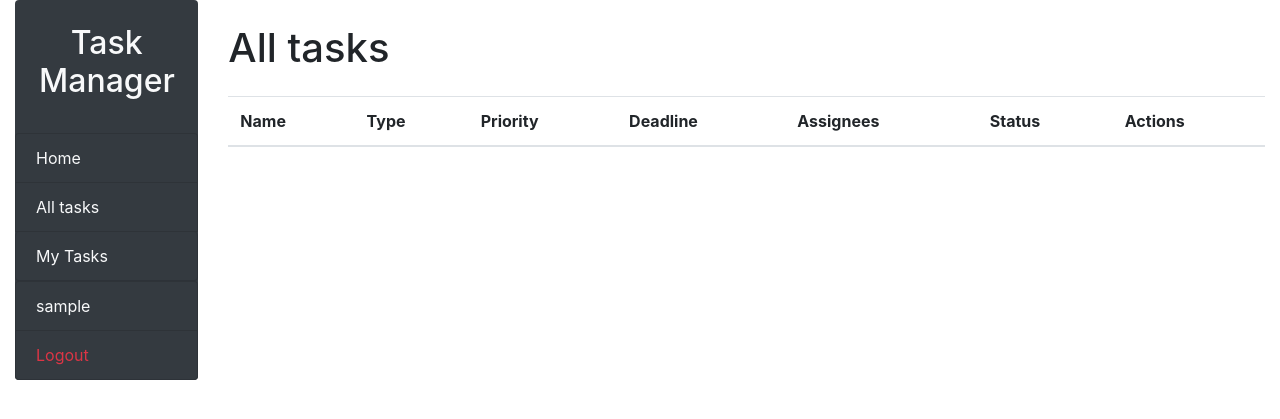
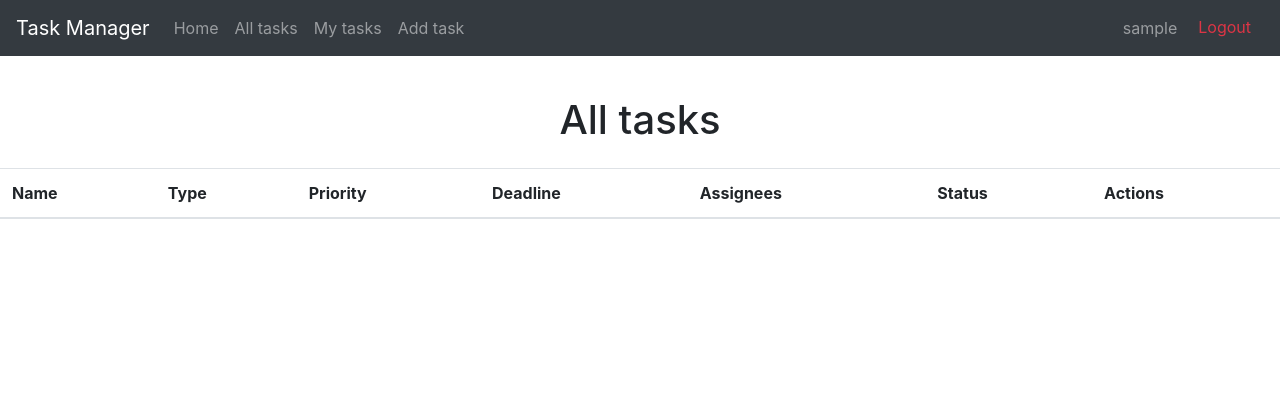
Before and after one commit to DanSheremeta/task-manager, a Django app: page / in a window 1280 px wide. Shown: the top 419 px of the page. Run offline with Django 5.2, Linux system fonts and the light colour scheme; the visitor is signed in with stand-in values (Sample User, id 1); data that the repository does not hold is empty.

Commit message:
Implemented full system of authentication and registration on site

```diff
--- a/tasks/urls.py
+++ b/tasks/urls.py
@@ -1,9 +1,13 @@
 from django.urls import path
 
-from tasks.views import TaskListView
+from tasks.views import (
+    TaskListView,
+    WorkerRegistrationView,
+)
 
 urlpatterns = [
-    path("", TaskListView.as_view(), name="task-list")
+    path("", TaskListView.as_view(), name="task-list"),
+    path("register/", WorkerRegistrationView.as_view(), name="worker-registration"),
 ]
 
 app_name = "tasks"
--- a/tasks/views.py
+++ b/tasks/views.py
@@ -1,7 +1,11 @@
+from django.contrib.auth import login
 from django.contrib.auth.mixins import LoginRequiredMixin
 from django.views import generic
+from django.shortcuts import render, redirect
+from django.views import View
 
-from tasks.models import Task
+from tasks.forms import WorkerCreationForm
+from tasks.models import Task, Position
 
 
 class TaskListView(LoginRequiredMixin, generic.ListView):
@@ -9,3 +13,34 @@ class TaskListView(LoginRequiredMixin, generic.ListView):
     context_object_name = "task_list"
     template_name = "tasks/task_list.html"
     paginate_by = 10
+
+
+class WorkerRegistrationView(View):
+    template_name = "registration/worker_registration.html"
+
+    def get(self, request, *args, **kwargs):
+        positions = Position.objects.all()
+        form = WorkerCreationForm()
+        return render(
+            request,
+            self.template_name,
+            {"form": form, "positions": positions}
+        )
+
+    def post(self, request, *args, **kwargs):
+        form = WorkerCreationForm(request.POST)
+        if form.is_valid():
+            position_id = request.POST.get('position')
+            position = Position.objects.get(pk=position_id)
+            user = form.save(commit=False)
+            user.position = position
+            user.save()
+            login(request, user)
+            return redirect("tasks:task-list")
+        else:
+            positions = Position.objects.all()
+            return render(
+                request,
+                self.template_name,
+                {"form": form, "positions": positions}
+            )
--- a/templates/base.html
+++ b/templates/base.html
@@ -16,15 +16,17 @@
 <body>
 <div class="container-fluid">
   <div class="row">
-    <div class="col-sm-2">
-      {% block sidebar %}
-        {% include "includes/sidebar.html" %}
+    <div class="col-sm-12 mb-3 p-0">
+      {% block navigration %}
+        {% include "includes/navigration.html" %}
       {% endblock %}
     </div>
-    <div class="col-sm-10 ">
+    <div class="col-sm-12 mb-3">
       {% block content %}{% endblock %}
     </div>
   </div>
 </div>
+
+{% block scripts %}{% endblock %}
 </body>
 </html>
--- /dev/null
+++ b/templates/includes/navigration.html
@@ -0,0 +1,45 @@
+<nav class="navbar navbar-expand-lg navbar-dark bg-dark">
+  <a class="navbar-brand" href="#">Task Manager</a>
+  <button class="navbar-toggler" type="button" data-toggle="collapse" data-target="#navbarNav"
+          aria-controls="navbarNav" aria-expanded="false" aria-label="Toggle navigation">
+    <span class="navbar-toggler-icon"></span>
+  </button>
+  <div class="collapse navbar-collapse" id="navbarNav">
+    <ul class="navbar-nav mr-auto">
+      <li class="nav-item">
+        <a class="nav-link" href="#">Home</a>
+      </li>
+      <li class="nav-item">
+        <a class="nav-link" href="{% url 'tasks:task-list' %}">All tasks</a>
+      </li>
+      <li class="nav-item">
+        <a class="nav-link" href="#">My tasks</a>
+      </li>
+      <li class="nav-item">
+        <a class="nav-link" href="#">Add task</a>
+      </li>
+    </ul>
+    {% if user.is_authenticated %}
+      <ul class="navbar-nav ml-auto">
+        <li class="nav-item">
+          <a class="nav-link" href="#">{{ user.get_username }}</a>
+        </li>
+        <li class="nav-item">
+          <form method="post" action="{% url 'logout' %}?next={{ request.path }}">
+            {% csrf_token %}
+            <button type="submit" class="btn btn-link text-danger text-decoration-none">Logout</button>
+          </form>
+        </li>
+      </ul>
+    {% else %}
+      <ul class="navbar-nav ml-auto">
+        <li class="nav-item">
+          <a class="nav-link" href="{% url 'login' %}">Login</a>
+        </li>
+        <li class="nav-item">
+          <a class="nav-link" href="{% url 'tasks:worker-registration' %}">Sign up</a>
+        </li>
+      </ul>
+    {% endif %}
+  </div>
+</nav>
--- a/templates/includes/sidebar.html
+++ /dev/null
@@ -1,24 +0,0 @@
-<div class="d-flex flex-column sidebar bg-dark text-light rounded">
-  <h2 class="text-center p-4">Task Manager</h2>
-  <ul class="sidebar-nav list-group flex-grow-1">
-    <li class="list-group-item bg-dark"><a href="#" class="text-light">Home</a></li>
-    <li class="list-group-item bg-dark"><a href="{% url 'tasks:task-list' %}" class="text-light">All tasks</a></li>
-    <li class="list-group-item bg-dark rounded"><a href="#" class="text-light">My Tasks</a></li>
-  </ul>
-
-  <div class="mt-auto">
-    {% if user.is_authenticated %}
-      <ul class="sidebar-nav list-group">
-        <li class="list-group-item bg-dark"><a href="#" class="text-light">{{ user.get_username }}</a></li>
-        <li class="list-group-item bg-dark">
-          <a href="#" class="text-danger">Logout</a>
-        </li>
-      </ul>
-    {% else %}
-      <ul class="sidebar-nav list-group">
-        <li class="list-group-item bg-dark"><a href="#" class="text-light">Login</a></li>
-        <li class="list-group-item bg-dark"><a href="#" class="text-light">Sign up</a></li>
-      </ul>
-    {% endif %}
-  </div>
-</div>
--- a/templates/tasks/task_list.html
+++ b/templates/tasks/task_list.html
@@ -1,6 +1,8 @@
 {% extends "base.html" %}
 {% block content %}
-  <h1 class="my-4">All tasks</h1>
+  <div class="row justify-content-center">
+    <div class="col-md-12 p-0">
+      <h1 class="my-4 text-center">All tasks</h1>
 
       <table class="table table-hover">
         <thead>
@@ -50,4 +52,6 @@
         {% endfor %}
         </tbody>
       </table>
+    </div>
+  </div>
 {% endblock %}
```
Also changed, not shown: task_manager/settings.py (+9 -4 lines), tasks/forms.py (added, +14 -0 lines), templates/registration/logged_out.html (added, +7 -0 lines), templates/registration/login.html (added, +43 -0 lines), templates/registration/worker_registration.html (added, +26 -0 lines). Lines whose indentation alone changed are shown as unchanged.
